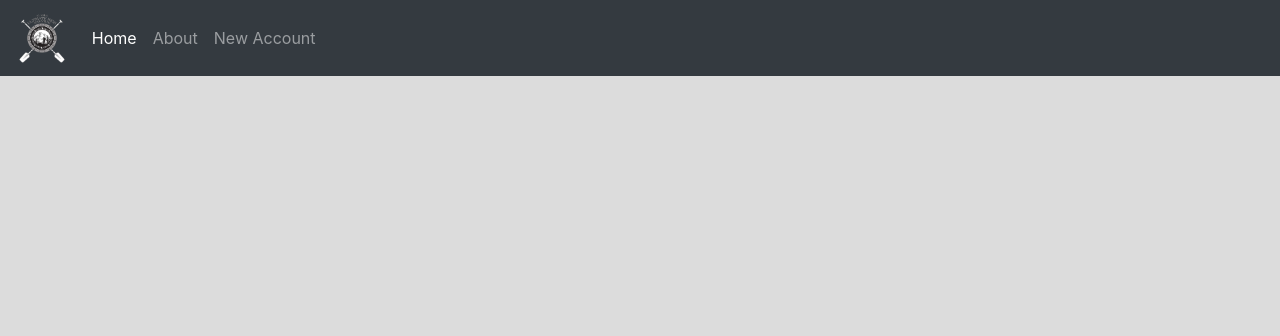
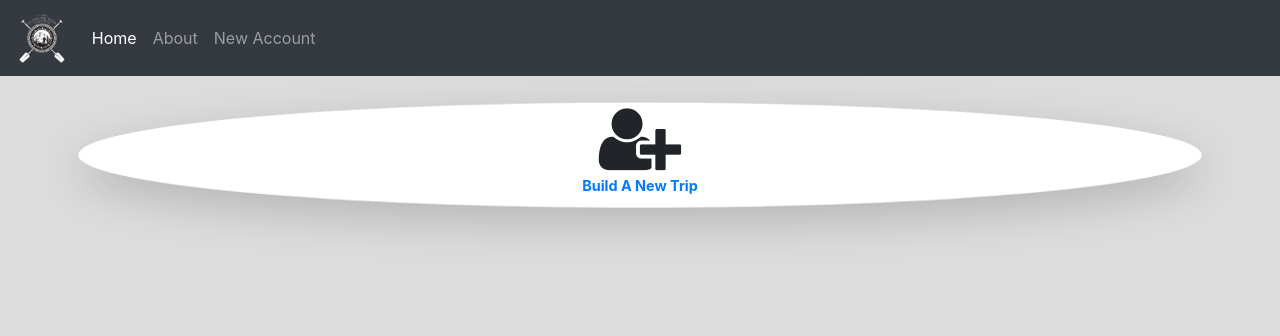
Before and after one commit to asimjb1200/UHA, a Django app: page /trips/view-trips/ in a window 1280 px wide. Shown: the top 336 px of the page. Run offline with Django 3.2, Linux system fonts and the light colour scheme; data that the repository does not hold is empty; some libraries are stand-ins or nearby versions.

Commit message:
updated index and trip manager pages

```diff
--- a/inventory_mgmt/inventory/templates/inventory/index.html
+++ b/inventory_mgmt/inventory/templates/inventory/index.html
@@ -56,7 +56,7 @@
             <!--<img class="card-img-top" src="{% static '/images/map.png' %}" alt="Card image cap" style="height: 5em;">-->
             <span class="fa fa-map fa-5x text-center">&nbsp;</span>
             <div class="card-body">
-            <h5 class="card-title"><a href="{% url 'inventory:trips' %}">Trips</a></h5>
+            <h5 class="card-title"><a href="{% url 'inventory:view-trips' %}" class="stretched-link">Trips</a></h5>
             <p class="card-text">Manage trips</p>
             </div>
             <div class="card-footer">
--- a/inventory_mgmt/inventory/templates/inventory/trip_details.html
+++ b/inventory_mgmt/inventory/templates/inventory/trip_details.html
@@ -1,6 +1,9 @@
 {% extends 'inventory/base.html' %}
 {% block title %}<title>Trip Details</title>{% endblock title %}
 {% block body %}
+<a class="btn btn-primary fa fa-long-arrow-left" href="{% url 'inventory:view-trips' %}" role="button">&nbsp;</a>
+<br>
+<br>
 <div class="card shadow-lg mb-3 text-center rounded">
         <div class="card-header"> <a href="{% url 'inventory:update-trip' trips.id %}"><strong>Update Trip</strong></a></div>
         <span class="fa fa-address-card fa-5x">&nbsp;</span>
--- a/inventory_mgmt/inventory/templates/inventory/trip_manager.html
+++ b/inventory_mgmt/inventory/templates/inventory/trip_manager.html
@@ -3,6 +3,12 @@
 {% block body %}
 
 <div class="card-deck">
+<div class="card shadow-lg text-center mb-3 rounded-circle" style="min-width: 15rem; transform: scale(0.9, 0.9);">
+  <div class="my-auto">
+    <i class="fa fa-user-plus fa-5x" aria-hidden="true"></i>
+    <p class="card-title"><a href="{% url 'inventory:trip-builder' %}" class="stretched-link"><strong>Build A New Trip</strong></a></p>
+  </div>
+</div>
 {% for customer in object_list  %}
     <div class="card shadow-lg mb-3 text-center rounded" style="min-width: 15rem;">
         <div class="card-header">{% if customer.trip_end < today %}Trip Concluded {% else %} {{ customer.payment_status }} {% endif %}</div>
@@ -15,8 +21,12 @@
             {% else %}
             <h5 class="card-title">Trip Over</h5>
             {% endif %}
-        <h3 class="card-title"><a href="{% url 'inventory:details' customer.id %}" class="stretched-link">{{ customer.first_name }} {{ customer.last_name }}</a></h3>
-        <div class="card-body"><p class="card-text">{{ customer.comments }}</p></div>
+        <h3 class="card-title"><a href="{% url 'inventory:details' customer.id %}">{{ customer.first_name }} {{ customer.last_name }}</a></h3>
+        <div class="card-body">
+            <p class="card-text">{{ customer.comments }}</p>
+            <a class="btn btn-outline-primary fa fa-pencil" href="{% url 'inventory:update-trip' customer.id %}" role="button">&nbsp;</a>
+            <a class="btn btn-outline-primary fa fa-trash" href="{% url 'inventory:delete-trip' customer.id %}" role="button">&nbsp;</a>
+        </div>
         <div class="card-footer text-muted">
             <p class="card-text">{{ customer.trip_start }} - {{ customer.trip_end }}</p>
         </div>
--- a/inventory_mgmt/inventory/urls.py
+++ b/inventory_mgmt/inventory/urls.py
@@ -8,10 +8,10 @@ urlpatterns = [
     url(r'^$', views.index, name='index'),
     url(r'^supplies/$', views.SuppliesView.as_view(), name='supplies'),
     url(r'^vans/$', views.VansView.as_view(), name='vans'),
-    #url(r'^trips/$', views.VansView.as_view(), name='trips'),
     url(r'^trips/view-trips/$', views.TripManager.as_view(), name='view-trips'),
     url(r'^trips/build_trip/$', views.TripBuilder.as_view(), name='trip-builder'),
     url(r'^trips/view-trips/trip_details/(?P<pk>[0-9]+)/$', views.TripDetails.as_view(), name='details'),
     url(r'^trips/view-trips/trip_details/update/(?P<pk>[0-9]+)/$', views.TripUpdate.as_view(), name='update-trip'),
+    url(r'^trips/view-trips/(?P<pk>[0-9]+)/delete/$', views.TripDelete.as_view(), name='delete-trip'),
     url(r'^register/$', views.UserFormView.as_view(), name='register'),
 ]
--- a/inventory_mgmt/inventory/views.py
+++ b/inventory_mgmt/inventory/views.py
@@ -158,4 +158,4 @@ class TripUpdate(UpdateView):
 
 class TripDelete(DeleteView):
     model = trips
-    success_url = reverse_lazy('inventory:index')
+    success_url = reverse_lazy('inventory:view-trips')
```
Also changed, not shown: inventory_mgmt/inventory/templates/inventory/view_trips.html (deleted).
